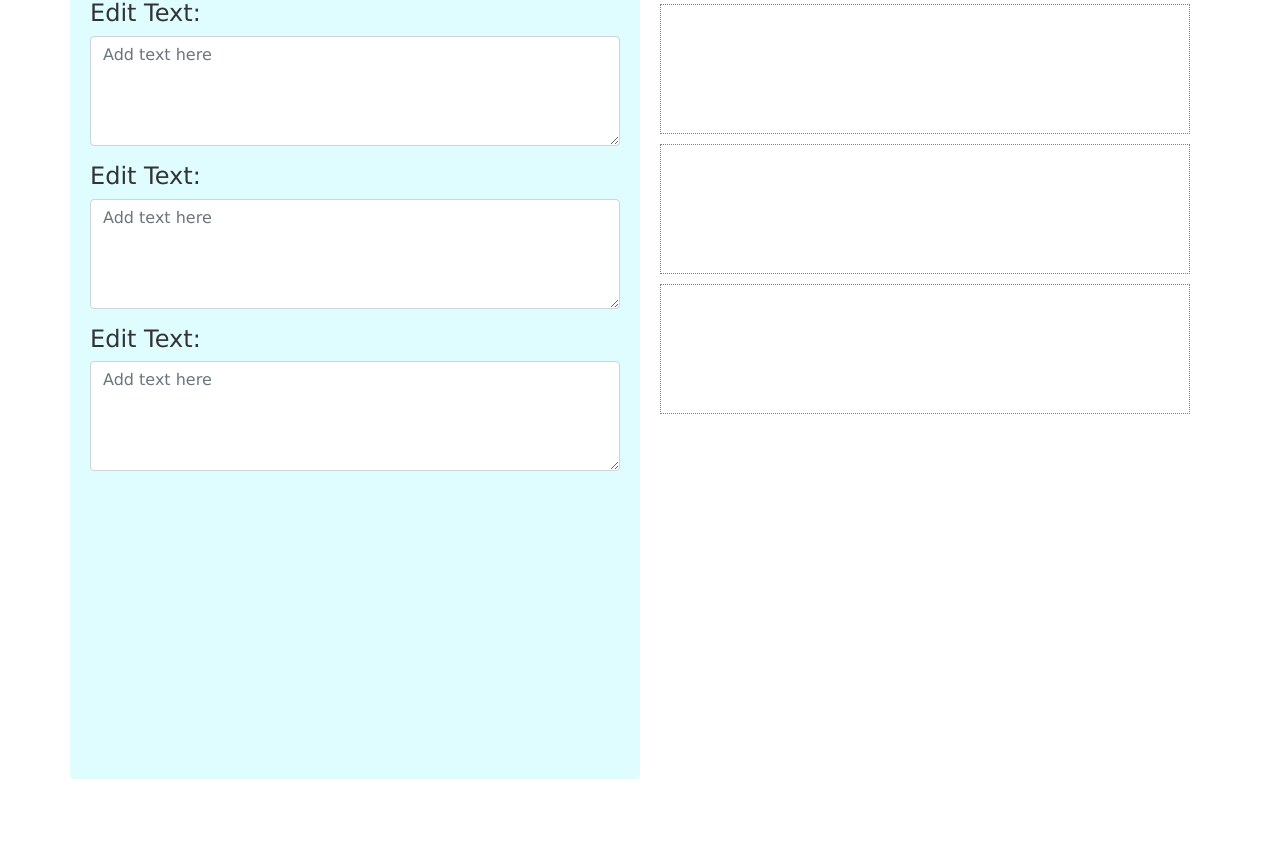
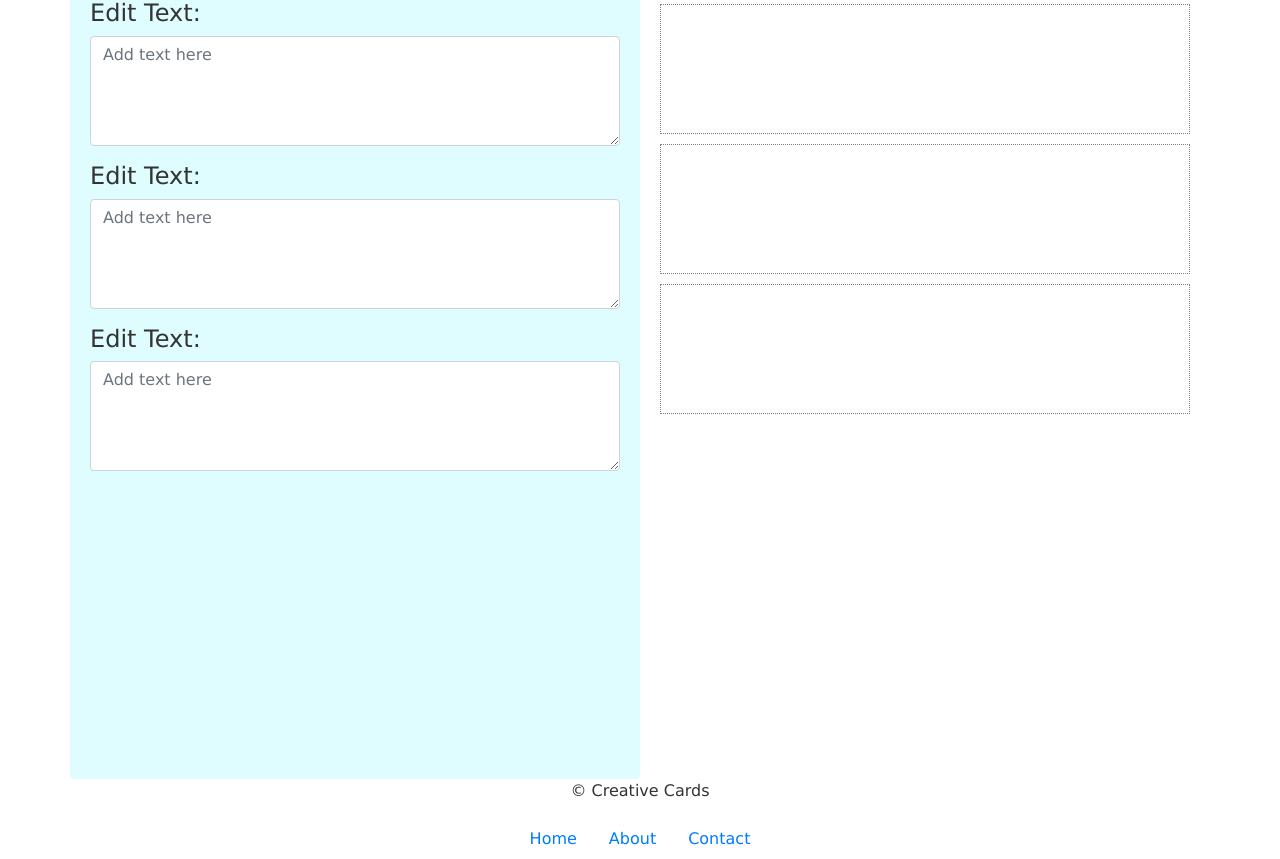
Before and after one commit to sahilmob/vue-greeting-cards, a Vue app: page / in a window 1280 px wide. Shown: the part 127-986 px from the top of the page. Before the commit the page ends 906 px from the top, so only its background shows below. Built offline with nearby package versions, Linux system fonts and the light colour scheme.

Commit message:
Add footer component and populate it with content using slots

```diff
--- a/src/App.vue
+++ b/src/App.vue
@@ -6,6 +6,22 @@
         <keep-alive>
           <component :is="currentPage"></component>
         </keep-alive>
+        <Footer>
+          <p class="text-center">&copy; Creative Cards</p>
+          <nav>
+            <ul class="nav justify-content-center">
+              <li class="nav-item">
+                <a href="#" class="nav-link">Home</a>
+              </li>
+              <li class="nav-item">
+                <a href="#" class="nav-link">About</a>
+              </li>
+              <li class="nav-item">
+                <a href="#" class="nav-link">Contact</a>
+              </li>
+            </ul>
+          </nav>
+        </Footer>
       </div>
     </div>
   </div>
@@ -13,6 +29,7 @@
 
 <script>
 import Header from "./components/Header";
+import Footer from "./components/Footer";
 import CardFront from "./components/card/CardFront";
 import CardInsideLeft from "./components/card/CardInsideLeft";
 import CardInsideRight from "./components/card/CardInsideRight";
@@ -26,6 +43,7 @@
   },
   components: {
     Header,
+    Footer,
     CardFront,
     CardInsideLeft,
     CardInsideRight,
--- /dev/null
+++ b/src/components/Footer.vue
@@ -0,0 +1,12 @@
+<template>
+    <footer>
+        <slot></slot>
+    </footer>
+</template>
+
+<script>
+export default {};
+</script>
+
+<style>
+</style>
```
